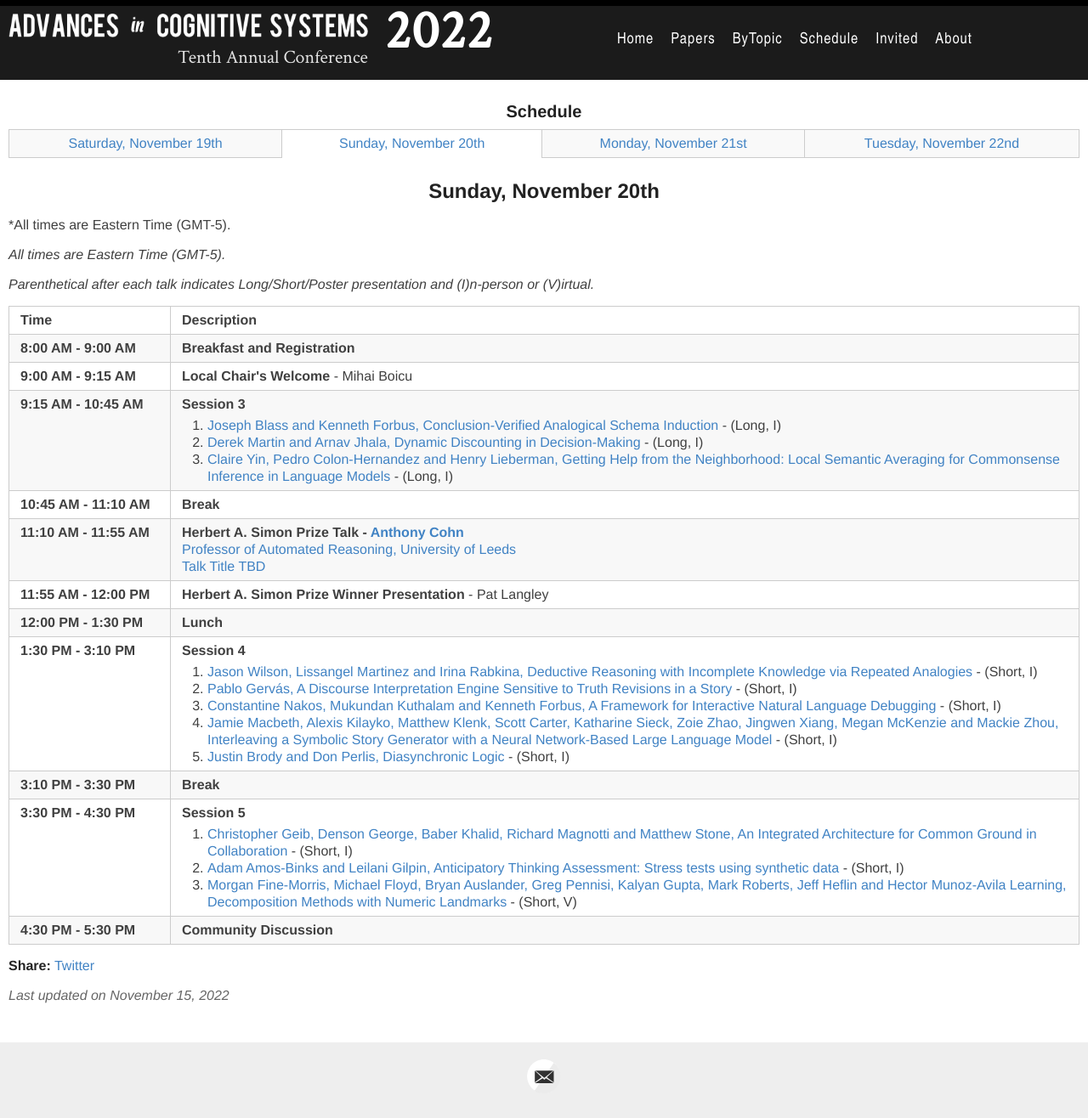
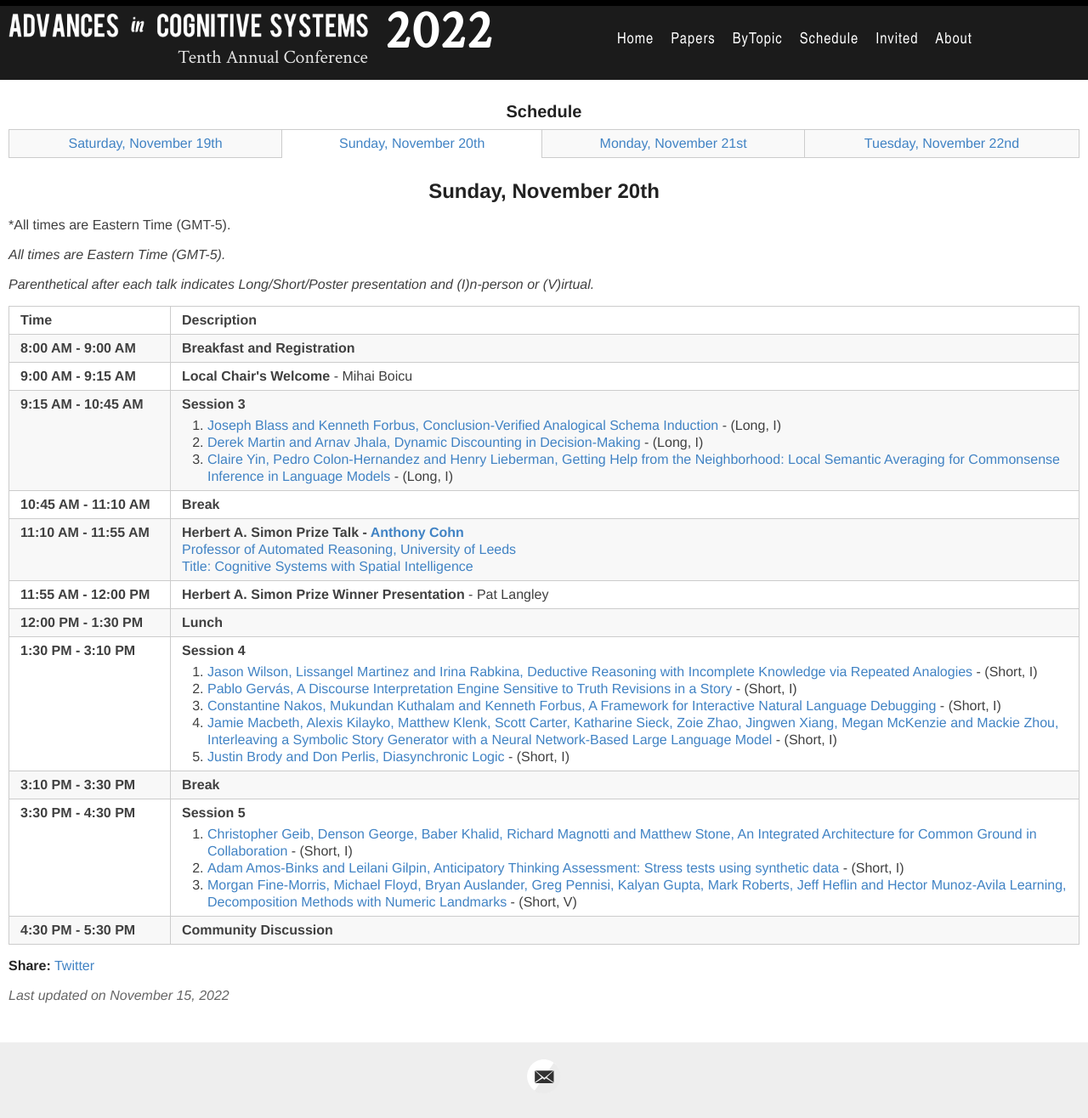
Before and after one commit to AdvancesInCognitiveSystems/acs2022, a Jekyll site: the page built from _days/sunday-day2.md, in a window 1280 px wide. Shown: the whole page at 85% size. Built offline with Jekyll 4.4.1, drawn with Linux system fonts in a browser that asks for light colours.

Commit message:
Add Cohn talk title

```diff
--- a/_days/sunday-day2.md
+++ b/_days/sunday-day2.md
@@ -53,7 +53,7 @@ Paper PDFs are available by clicking on talk titles. For slides, click on
   </span></td>
 <td> <b>  Herbert A. Simon Prize Talk - <a href="{{site.baseurl}}/speakers/Anthony_Cohn/"> Anthony Cohn</a> </b><br>
 <a href="https://eps.leeds.ac.uk/computing/staff/76/professor-anthony-g-cohn-freng-ceng-citp">Professor of Automated Reasoning, University of Leeds</a><br>
-<a href="{{site.baseurl}}/talks/#Cohn_talk">Talk Title TBD</a>
+<a href="{{site.baseurl}}/talks/#Cohn_talk"> Title: Cognitive Systems with Spatial Intelligence</a>
 <tr> <td> <span class="schedtime"> 11:55 AM - 12:00 PM </span></td> <td>
 <b> Herbert A. Simon Prize Winner Presentation </b>  - Pat Langley</td>
 </tr>
```
